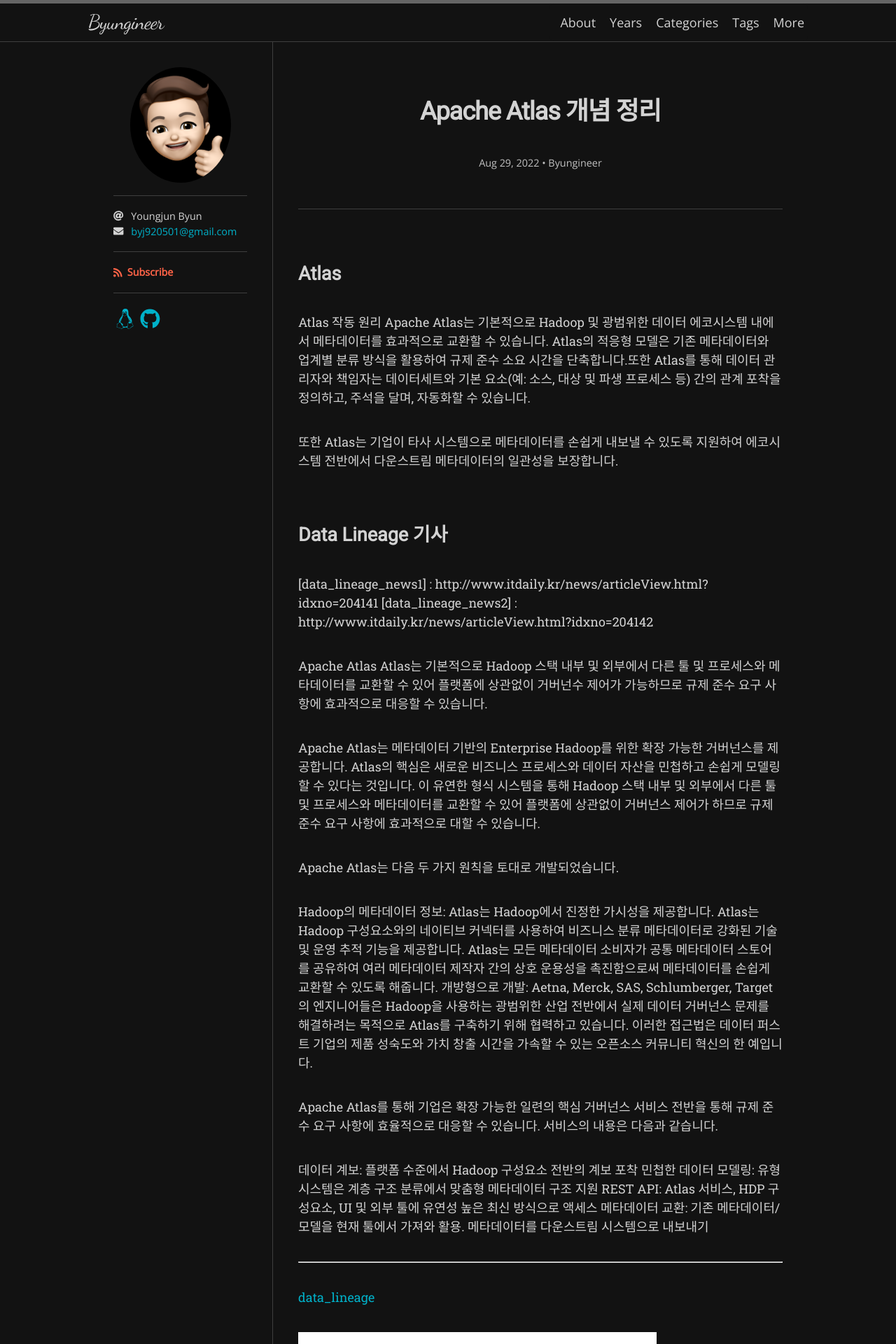
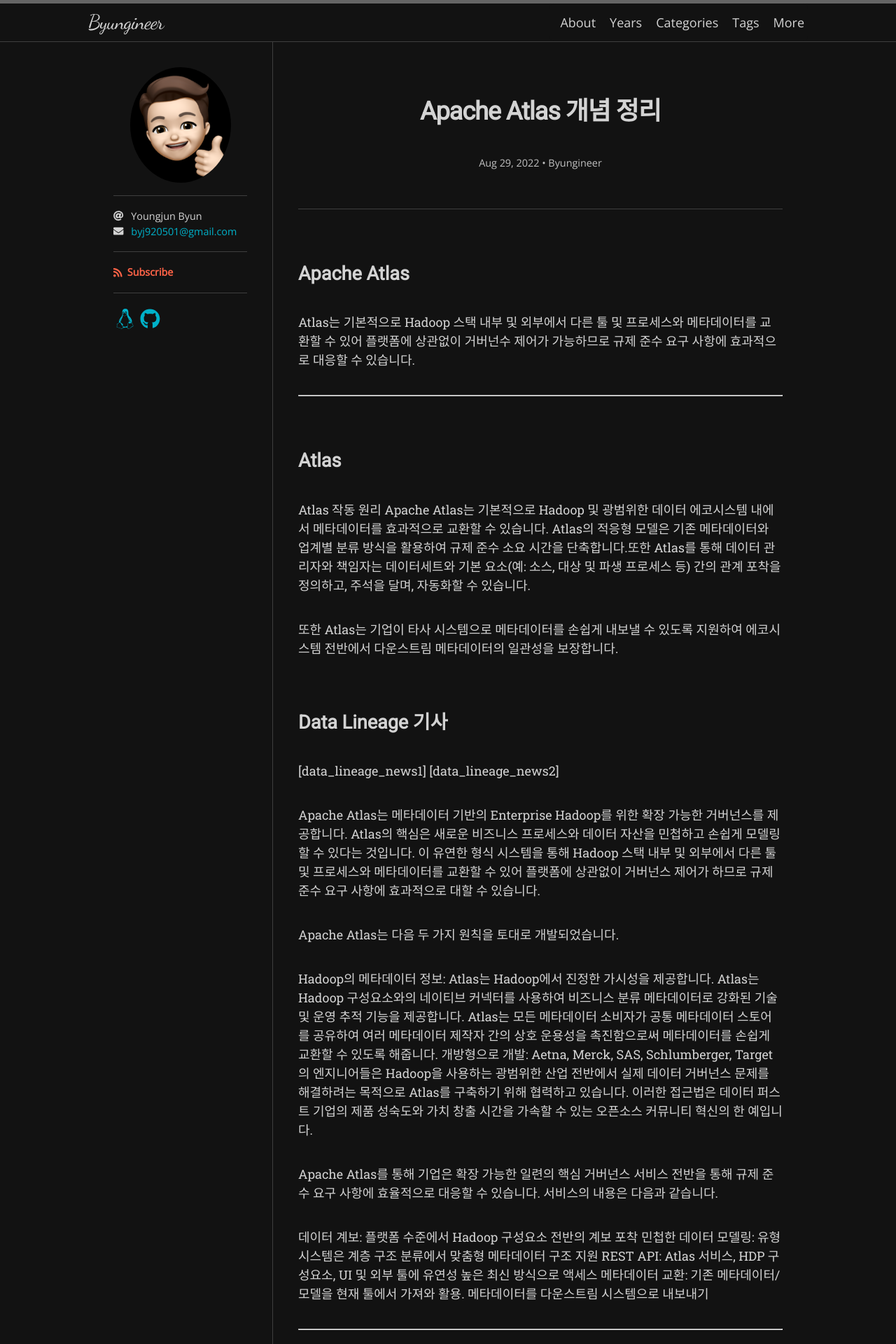
Before and after one commit to byj1009/byj1009.github.io, a Jekyll site: the page built from _posts/2022-08-29-apache-atlas.md, in a window 1280 px wide. Shown: the top 1920 px of the page at 70% size. Built offline with Jekyll 4.4.1, drawn with Linux system fonts in a browser that asks for light colours; nearby versions of some CDN libraries; some web fonts are replaced; some of the changed lines change nothing that is shown; some of the changed text lies outside the part shown.

Commit message:
20220829

```diff
--- a/_posts/2022-08-29-apache-atlas.md
+++ b/_posts/2022-08-29-apache-atlas.md
@@ -7,6 +7,10 @@
   - Byungineer
 #toc : true #Table of Contents
 ---
+## Apache Atlas
+Atlas는 기본적으로 Hadoop 스택 내부 및 외부에서 다른 툴 및 프로세스와 메타데이터를 교환할 수 있어 플랫폼에 상관없이 거버넌수 제어가 가능하므로 규제 준수 요구 사항에 효과적으로 대응할 수 있습니다.
+
+---
 
 ## Atlas
 Atlas 작동 원리
@@ -15,11 +19,9 @@
 또한 Atlas는 기업이 타사 시스템으로 메타데이터를 손쉽게 내보낼 수 있도록 지원하여 에코시스템 전반에서 다운스트림 메타데이터의 일관성을 보장합니다.
 
 ## Data Lineage 기사
-[data_lineage_news1] : http://www.itdaily.kr/news/articleView.html?idxno=204141
-[data_lineage_news2] : http://www.itdaily.kr/news/articleView.html?idxno=204142
+[data_lineage_news1]
+[data_lineage_news2]
 
-Apache Atlas
-Atlas는 기본적으로 Hadoop 스택 내부 및 외부에서 다른 툴 및 프로세스와 메타데이터를 교환할 수 있어 플랫폼에 상관없이 거버넌수 제어가 가능하므로 규제 준수 요구 사항에 효과적으로 대응할 수 있습니다.
 
 Apache Atlas는 메타데이터 기반의 Enterprise Hadoop를 위한 확장 가능한 거버넌스를 제공합니다. Atlas의 핵심은 새로운 비즈니스 프로세스와 데이터 자산을 민첩하고 손쉽게 모델링할 수 있다는 것입니다. 이 유연한 형식 시스템을 통해 Hadoop 스택 내부 및 외부에서 다른 툴 및 프로세스와 메타데이터를 교환할 수 있어 플랫폼에 상관없이 거버넌스 제어가 하므로 규제 준수 요구 사항에 효과적으로 대할 수 있습니다.
 
@@ -48,3 +50,5 @@
 
 
 [data_lineage]: https://en.wikipedia.org/wiki/Data_lineage
+[data_lineage_news1] : http://www.itdaily.kr/news/articleView.html?idxno=204141
+[data_lineage_news2] : http://www.itdaily.kr/news/articleView.html?idxno=204142
```
